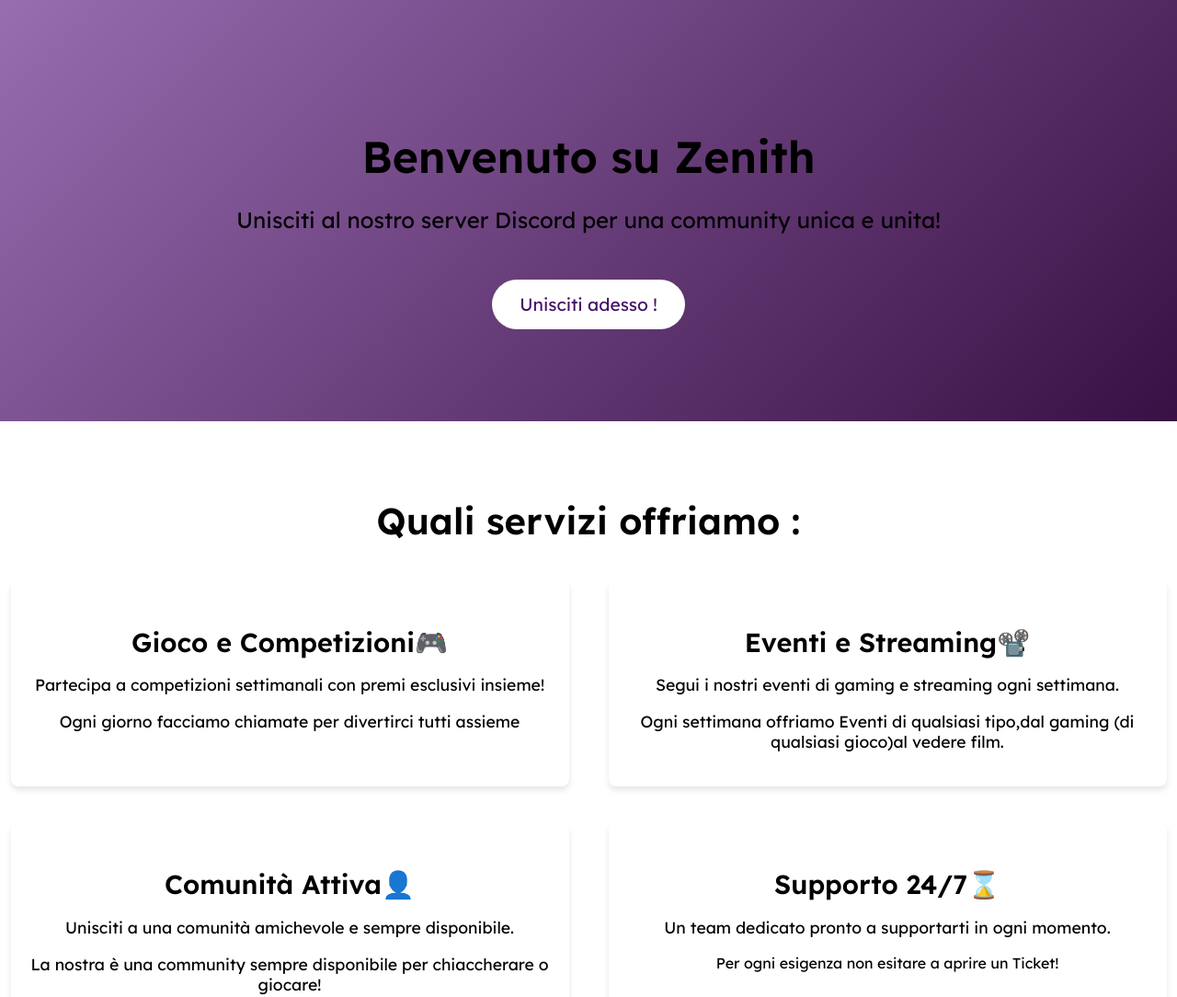
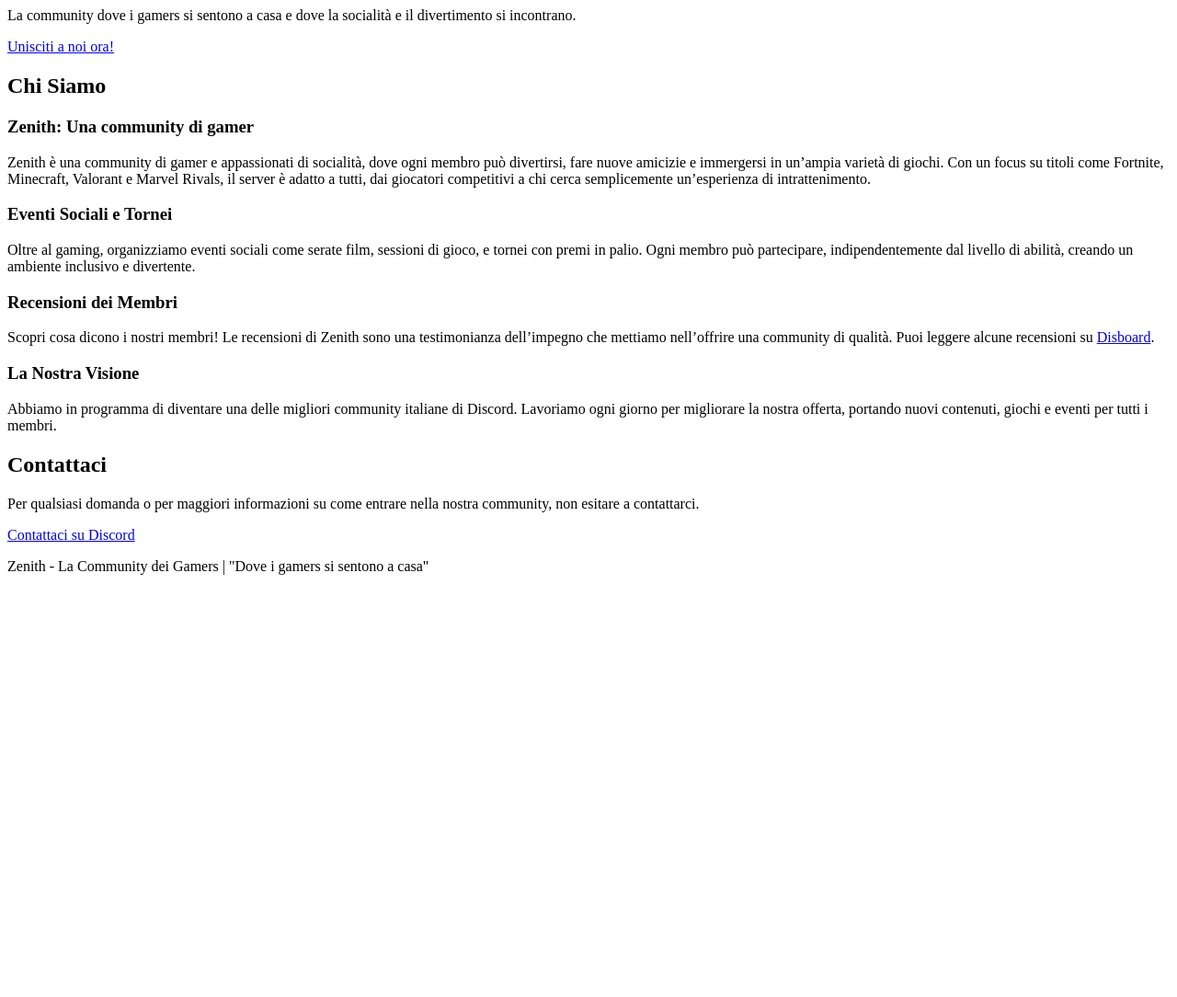
Before and after one commit to Pumpkinheadmax/Zenith-website, a plain HTML site: page index.html in a window 1280 px wide. Shown: the top 1084 px of the page at 92% size. After the commit the page ends 800 px from the top, so only its background shows below. Drawn offline with nearby package versions, Linux system fonts and the light colour scheme.

Commit message:
Add files via upload

```diff
--- a/index.html
+++ b/index.html
@@ -1,240 +1,48 @@
-<!DOCTYPE html>
-<html lang="it">
-<head>
-    <meta charset="UTF-8">
-    <meta name="viewport" content="width=device-width, initial-scale=1.0">
-    <title>Zenith - Unisciti al nostro server Discord</title>
-    <!-- Aggiungi il link al foglio di stile AOS -->
-    <link href="https://cdn.jsdelivr.net/npm/aos@2.3.1/dist/aos.css" rel="stylesheet">
-    <!-- Collegamento al font Lexend -->
-    <link href="https://fonts.googleapis.com/css2?family=Lexend:wght@300;400;600&display=swap" rel="stylesheet">
-    <!-- Link al tuo CSS -->
-    <link rel="stylesheet" href="styles.css">
-    <!-- Script per inizializzare AOS -->
-    <script src="https://cdn.jsdelivr.net/npm/aos@2.3.1/dist/aos.js"></script>
-</head>
-
-<body>
-
-    <!-- Hero Section -->
-    <section class="hero" data-aos="fade-up">
-        <h1>Benvenuto su Zenith</h1>
-        <p>Unisciti al nostro server Discord per una community unica e unita!</p>
-        <a href="https://discord.gg/QqrCpUBuWk" class="join-button">Unisciti adesso !</a>
+<p>La community dove i gamers si sentono a casa e dove la socialità e il divertimento si incontrano.</p>
+            <a href="https://discord.gg/QqrCpUBuWk" class="join-button">Unisciti a noi ora!</a>
         </section>
 
-    <!-- Cosa Offriamo Section -->
-    <section class="features" data-aos="fade-up">
-        <h2>Quali servizi offriamo : </h2>
+        <!-- Chi Siamo Section -->
+        <section class="features">
+            <h2>Chi Siamo</h2>
             <div class="features-grid">
                 <div class="feature-item" data-aos="fade-up">
-                <h3>Gioco e Competizioni🎮</h3>
-                <p>Partecipa a competizioni settimanali con premi esclusivi insieme!</p>
-                <p>Ogni giorno facciamo  chiamate per divertirci tutti assieme</p>
+                    <h3>Zenith: Una community di gamer</h3>
+                    <p>Zenith è una community di gamer e appassionati di socialità, dove ogni membro può divertirsi, fare nuove amicizie e immergersi in un’ampia varietà di giochi. Con un focus su titoli come Fortnite, Minecraft, Valorant e Marvel Rivals, il server è adatto a tutti, dai giocatori competitivi a chi cerca semplicemente un’esperienza di intrattenimento.</p>
                 </div>
                 <div class="feature-item" data-aos="fade-up">
-                <h3>Eventi e Streaming📽️</h3>
-                <p>Segui i nostri eventi di gaming e streaming ogni settimana.</p>
-                <p>Ogni settimana offriamo Eventi di qualsiasi tipo,dal gaming (di qualsiasi gioco)al vedere film. </p>
+                    <h3>Eventi Sociali e Tornei</h3>
+                    <p>Oltre al gaming, organizziamo eventi sociali come serate film, sessioni di gioco, e tornei con premi in palio. Ogni membro può partecipare, indipendentemente dal livello di abilità, creando un ambiente inclusivo e divertente.</p>
                 </div>
             </div>
             <div class="features-grid2">
                 <div class="feature-item" data-aos="fade-up">
-                <h3>Comunità Attiva👤</h3>
-                <p>Unisciti a una comunità amichevole e sempre disponibile.</p>
-                <p>La nostra è una community sempre disponibile per chiaccherare o giocare!</p>
+                    <h3>Recensioni dei Membri</h3>
+                    <p>Scopri cosa dicono i nostri membri! Le recensioni di Zenith sono una testimonianza dell’impegno che mettiamo nell’offrire una community di qualità. Puoi leggere alcune recensioni su <a href="https://disboard.org/it/server/reviews/1276197488625455226" target="_blank">Disboard</a>.</p>
                 </div>
                 <div class="feature-item" data-aos="fade-up">
-                <h3>Supporto 24/7⌛</h3>
-                <p>Un team dedicato pronto a supportarti in ogni momento.</p> Per ogni esigenza non esitare a aprire un Ticket!
-                <p>            </div>
+                    <h3>La Nostra Visione</h3>
+                    <p>Abbiamo in programma di diventare una delle migliori community italiane di Discord. Lavoriamo ogni giorno per migliorare la nostra offerta, portando nuovi contenuti, giochi e eventi per tutti i membri.</p>
+                </div>
             </div>
         </section>
 
-    <!-- Contact Section -->
-    <section class="contact" data-aos="fade-up">
-        <h2> Contattaci !</h2>
-
-        <a href="https://discord.gg/QqrCpUBuWk" class="contact-button">Contattaci!
-        </a>
+        <!-- Contattaci Section -->
+        <section class="contact">
+            <h2>Contattaci</h2>
+            <p>Per qualsiasi domanda o per maggiori informazioni su come entrare nella nostra community, non esitare a contattarci.</p>
+            <a href="https://discord.gg/QqrCpUBuWk" class="contact-button">Contattaci su Discord</a>
         </section>
 
-    <!-- Footer -->
+        <!-- Footer Section -->
         <footer class="footer">
-        <p>Zenith  |  Server più chill  di tutta Italia!</p>
+            <p>Zenith - La Community dei Gamers | <span class="quote">"Dove i gamers si sentono a casa"</span></p>
         </footer>
-    <footer class="footer">
-      <p>Sviluppato da PumpkinHead e Lucky the Dragon ©️ - 2024
-        tutti i diritti vanno all'Owner e Web Editor.              </p>
-    </footer>
+    </div>
 
-    <!-- Inizializzazione AOS -->
+    <script src="https://cdn.jsdelivr.net/npm/aos@2.3.4/dist/aos.js"></script>
     <script>
-        AOS.init({
-            duration: 1000,
-            easing: 'ease-in-out',
-            once: true
-        });
+        AOS.init();
     </script>
-
 </body>
 </html>
-
-<!-- CSS -->
-<style>
-/* Generale */
-body {
-  font-family: 'Lexend', sans-serif;
-  margin: 0;
-  padding: 0;
-  background: linear-gradient(135deg, #af8fbe, #8e24aa); /* Viola sfumato */
-  color: #000000;
-  width: 100%;
-  height: 100%;
-  box-sizing: border-box;
-}
-
-/* Container */
-.container {
-  width: 100%;
-  padding: 20px;
-  box-sizing: border-box;
-}
-
-/* Hero Section */
-.hero {
-  text-align: center;
-  padding: 100px 0;
-  background: linear-gradient(135deg, #986db1, #391044);
-}
-
-.hero h1 {
-  font-size: 3em;
-  font-weight: 600;
-  margin-bottom: 20px;
-}
-
-.hero p {
-  font-size: 1.5em;
-  margin-bottom: 30px;
-}
-
-/* Tasto Unisciti Ora con bordi arrotondati */
-.join-button {
-  background-color: #ffffff;
-  color: #461068;
-  padding: 15px 30px;
-  font-size: 1.2em;
-  border: none;
-  cursor: pointer;
-  text-decoration: none;
-  display: inline-block;
-  margin-top: 20px;
-  border-radius: 30px;
-  transition: background-color 0.3s, color 0.3s;
-}
-
-.join-button:hover {
-  background-color: #691680;
-  color: #ffffff;
-}
-
-/* Cosa Offriamo Section */
-.features {
-  background-color: #ffffff; /* Colore pastello */
-  padding: 50px 0;
-  text-align: center;
-}
-
-.features h2 {
-  font-size: 2.5em;
-  margin-bottom: 40px;
-}
-
-/* Griglia delle Features */
-.features-grid {
-  display: grid;
-  grid-template-columns: 1fr 1fr;
-  gap: 20px;
-  justify-items: center;
-  margin-bottom: 40px;
-}
-
-.feature-item {
-  background-color: #ffffff; /* Caselle bianche */
-  color: #000000; /* Testo nero */
-  border-radius: 8px;
-  box-shadow: 0 4px 6px rgba(0, 0, 0, 0.1);
-  padding: 20px;
-  width: 90%;
-  text-align: center;
-  opacity: 0;
-  transform: translateY(50px);
-  transition: opacity 0.7s ease, transform 0.7s ease;
-}
-
-.feature-item h3 {
-  font-size: 1.8em;
-  margin-bottom: 15px;
-}
-
-.feature-item p {
-  font-size: 1.1em;
-}
-
-.feature-item[data-aos="fade-up"].aos-animate {
-  opacity: 1;
-  transform: translateY(0);
-}
-
-/* Seconda riga delle caselle (due sotto) */
-.features-grid2 {
-  display: grid;
-  grid-template-columns: 1fr 1fr;
-  gap: 20px;
-  justify-items: center;
-  margin-top: 40px;
-}
-
-/* Contact Section */
-.contact {
-  background-color: #ffffff(0, 0%, 91%); /* Colore pastello */
-  text-align: center;
-  padding: 50px 0;
-}
-
-.contact h2 {
-  font-size: 2.5em;
-  margin-bottom: 20px;
-}
-
-.contact-button {
- background-color: #ffffff;
-  color: #461068;
-  padding: 15px 30px;
-  font-size: 1.2em;
-  border: none;
-  cursor: pointer;
-  text-decoration: none;
-  display: inline-block;
-  margin-top: 20px;
-  border-radius: 30px;
-  transition: background-color 0.3s, color 0.3s;
-}
-
-
-.contact-button:hover {
-  background-color: #691680;
-color: #ffffff;
-}
-
-/* Footer */
-.footer {
-  background: linear-gradient(135deg, #3e0b53, #8c5899); /* Viola sfumato */
-  color: #ffffff;
-  text-align: center;
-  padding: 20px;
-}
-
-/* BY PUMPKIN HEAD AND LUCKY THE DRAGON | MSI */
-</style>
```
Lines whose indentation alone changed are shown as unchanged.
